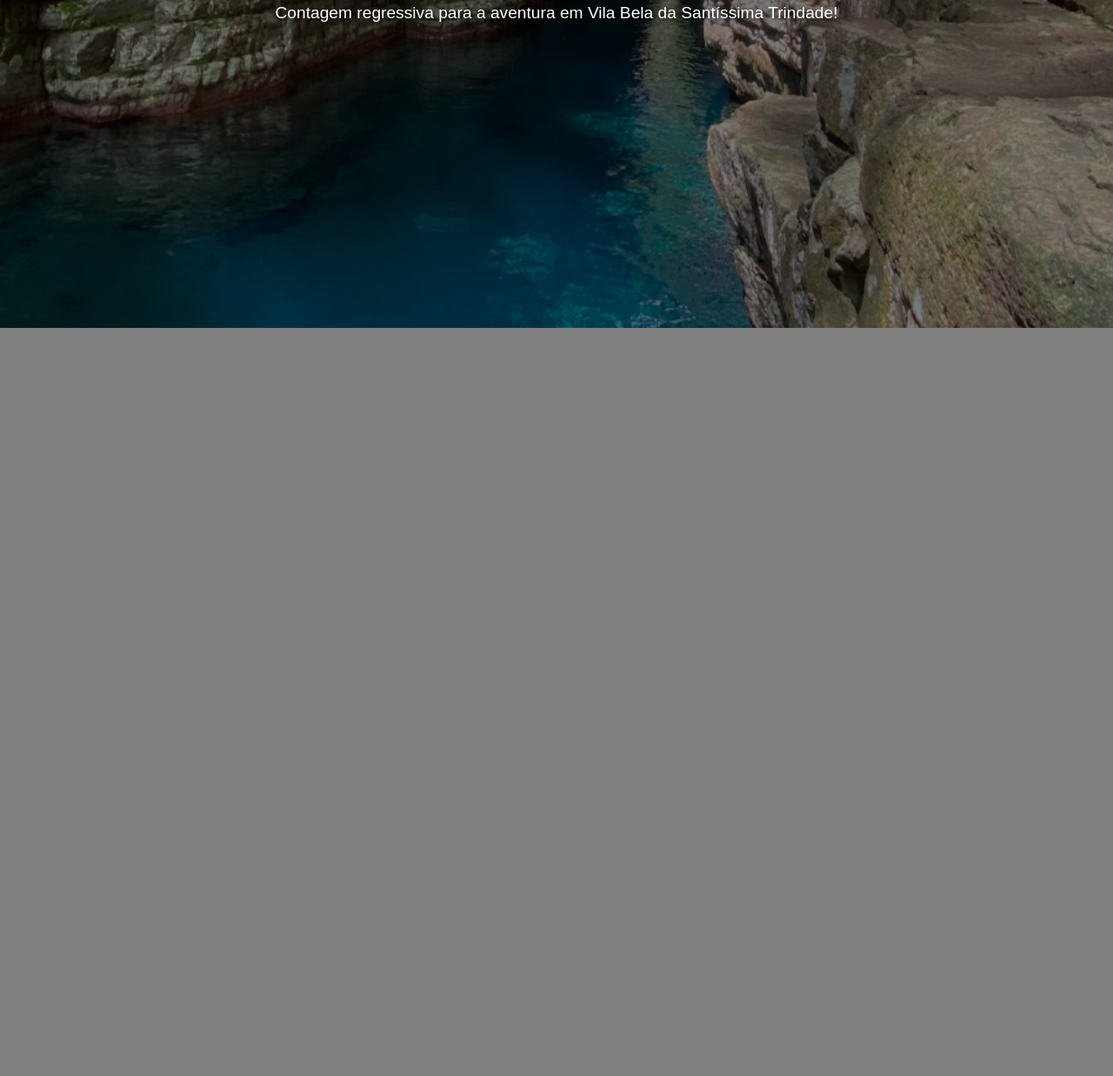
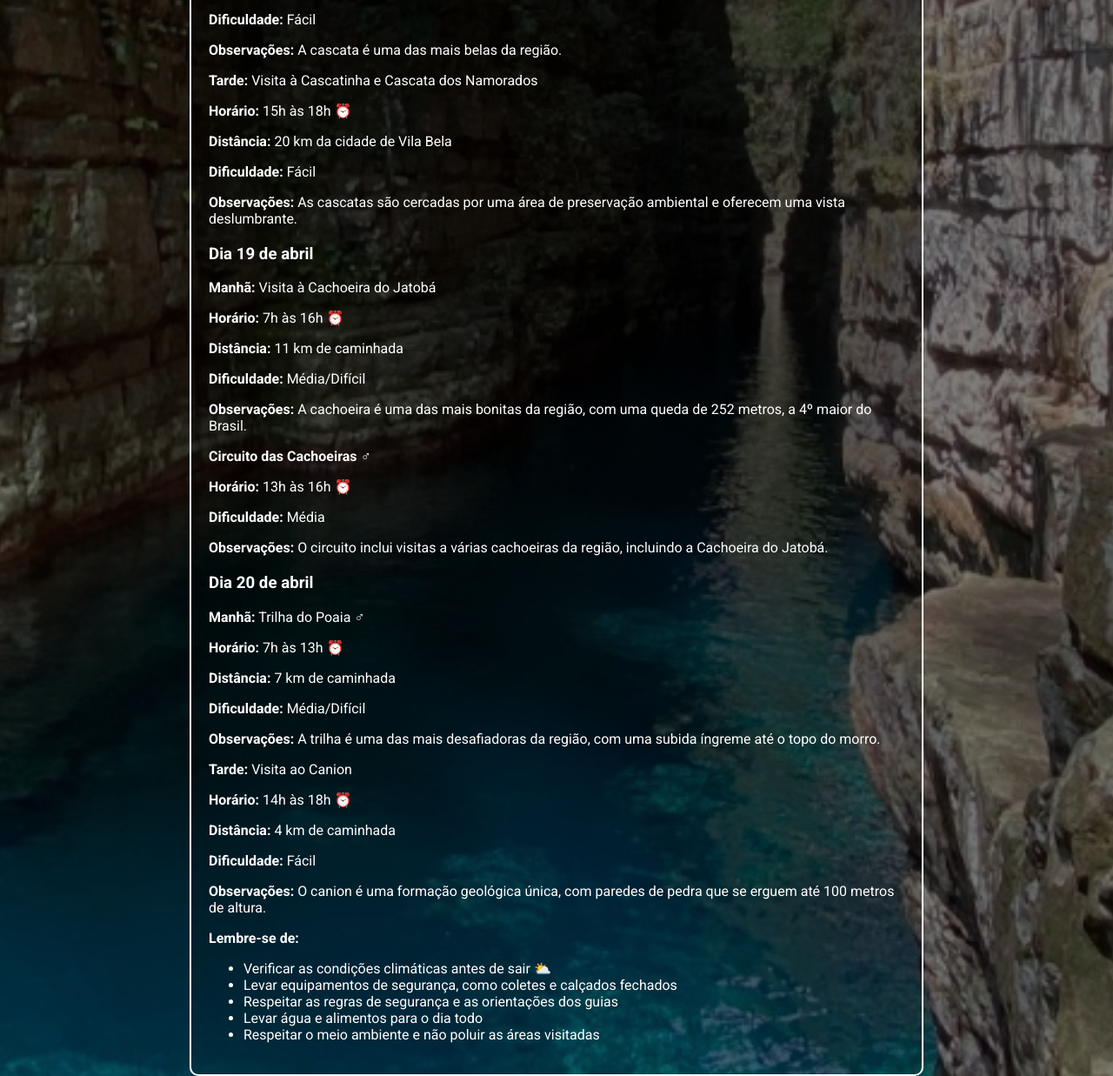
Before and after one commit to cleytonferrari/vilabela, a plain HTML site: page index.html in a window 1280 px wide. Shown: the part 423-1660 px from the top of the page at 87% size. Before the commit the page ends 800 px from the top, so only its background shows below. Drawn offline with Linux system fonts and the light colour scheme.

Commit message:
Update index.html

```diff
--- a/index.html
+++ b/index.html
@@ -5,9 +5,13 @@
     <meta charset="UTF-8">
     <meta name="viewport" content="width=device-width, initial-scale=1.0">
     <title>Contagem Regressiva - Vila Bela da Santíssima Trindade</title>
+    <link rel="preconnect" href="https://fonts.googleapis.com">
+    <link rel="preconnect" href="https://fonts.gstatic.com" crossorigin>
+    <link href="https://fonts.googleapis.com/css2?family=Roboto:wght@400;700&display=swap" rel="stylesheet">
     <style>
         body {
-            font-family: sans-serif;
+            font-family: 'Roboto', sans-serif;
+            /* Aplica a fonte Roboto */
             display: flex;
             justify-content: center;
             align-items: center;
@@ -24,14 +28,20 @@
             /* Combina a imagem com a cor de fundo */
             color: white;
             /* Cor do texto para melhor contraste */
+            padding-top: 50px;
+            /* Adicionado para espaçamento */
+            flex-direction: column;
+            /* Garante que os elementos sejam empilhados verticalmente */
         }
 
         .countdown-container {
             text-align: center;
+            margin-bottom: 30px;
+            width: 90%;
         }
 
         .countdown {
-            font-size: 3em;
+            font-size: 2.5em;
             font-weight: bold;
             text-shadow: 2px 2px 4px rgba(0, 0, 0, 0.8);
             /* Sombra no texto */
@@ -43,6 +53,34 @@
             text-shadow: 2px 2px 4px rgba(0, 0, 0, 0.8);
             /* Sombra no texto */
         }
+
+        .programacao {
+            background: linear-gradient(to bottom, rgba(0, 0, 0, 0.5), rgba(0, 0, 0, 0.1));
+            border: 2px solid white;
+            /* Adiciona borda branca */
+
+            /* Adiciona sombra */
+            /* Gradiente transparente */
+            padding: 20px;
+            border-radius: 10px;
+            margin-top: 30px;
+            max-width: 800px;
+            width: 90%;
+            /* Ajuste para responsividade */
+        }
+
+        .programacao h2 {
+            text-align: center;
+            margin-bottom: 20px;
+        }
+
+        .programacao h3 {
+            margin-top: 20px;
+        }
+
+        .programacao p {
+            margin-bottom: 10px;
+        }
     </style>
 </head>
 
@@ -50,6 +88,66 @@
     <div class="countdown-container">
         <div class="countdown" id="countdown"></div>
         <div class="message">Contagem regressiva para a aventura em Vila Bela da Santíssima Trindade!</div>
+    </div>
+
+    <div class="programacao">
+        <h2>Programação da Viagem</h2>
+
+        <h3>Dia 18 de abril </h3>
+        <p><strong>Manhã:</strong> Visita à Cascata Uirapuru </p>
+        <p><strong>Horário:</strong> 9h às 12h ⏰</p>
+        <p><strong>Distância:</strong> 25 km da cidade de Nova Lacerda </p>
+        <p><strong>Dificuldade:</strong> Fácil </p>
+        <p><strong>Observações:</strong> A cascata é uma das mais belas da região. </p>
+
+        <p><strong>Tarde:</strong> Visita à Cascatinha e Cascata dos Namorados </p>
+        <p><strong>Horário:</strong> 15h às 18h ⏰</p>
+        <p><strong>Distância:</strong> 20 km da cidade de Vila Bela </p>
+        <p><strong>Dificuldade:</strong> Fácil </p>
+        <p><strong>Observações:</strong> As cascatas são cercadas por uma área de preservação ambiental e oferecem uma
+            vista
+            deslumbrante. </p>
+
+        <h3>Dia 19 de abril </h3>
+        <p><strong>Manhã:</strong> Visita à Cachoeira do Jatobá </p>
+        <p><strong>Horário:</strong> 7h às 16h ⏰</p>
+        <p><strong>Distância:</strong> 11 km de caminhada </p>
+        <p><strong>Dificuldade:</strong> Média/Difícil </p>
+        <p><strong>Observações:</strong> A cachoeira é uma das mais bonitas da região, com uma queda de 252 metros, a 4º
+            maior do Brasil. </p>
+
+        <p><strong>Circuito das Cachoeiras</strong> ‍♂</p>
+        <p><strong>Horário:</strong> 13h às 16h ⏰</p>
+        <p><strong>Dificuldade:</strong> Média </p>
+        <p><strong>Observações:</strong> O circuito inclui visitas a várias cachoeiras da região, incluindo a Cachoeira
+            do
+            Jatobá. </p>
+
+        <h3>Dia 20 de abril </h3>
+        <p><strong>Manhã:</strong> Trilha do Poaia ‍♂</p>
+        <p><strong>Horário:</strong> 7h às 13h ⏰</p>
+        <p><strong>Distância:</strong> 7 km de caminhada </p>
+        <p><strong>Dificuldade:</strong> Média/Difícil </p>
+        <p><strong>Observações:</strong> A trilha é uma das mais desafiadoras da região, com uma subida íngreme até o
+            topo
+            do morro. </p>
+
+        <p><strong>Tarde:</strong> Visita ao Canion </p>
+        <p><strong>Horário:</strong> 14h às 18h ⏰</p>
+        <p><strong>Distância:</strong> 4 km de caminhada </p>
+        <p><strong>Dificuldade:</strong> Fácil </p>
+        <p><strong>Observações:</strong> O canion é uma formação geológica única, com paredes de pedra que se erguem até
+            100
+            metros de altura. </p>
+
+        <p><strong>Lembre-se de:</strong></p>
+        <ul>
+            <li>Verificar as condições climáticas antes de sair ⛅</li>
+            <li>Levar equipamentos de segurança, como coletes e calçados fechados </li>
+            <li>Respeitar as regras de segurança e as orientações dos guias </li>
+            <li>Levar água e alimentos para o dia todo </li>
+            <li>Respeitar o meio ambiente e não poluir as áreas visitadas</li>
+        </ul>
     </div>
 
     <script>
```
